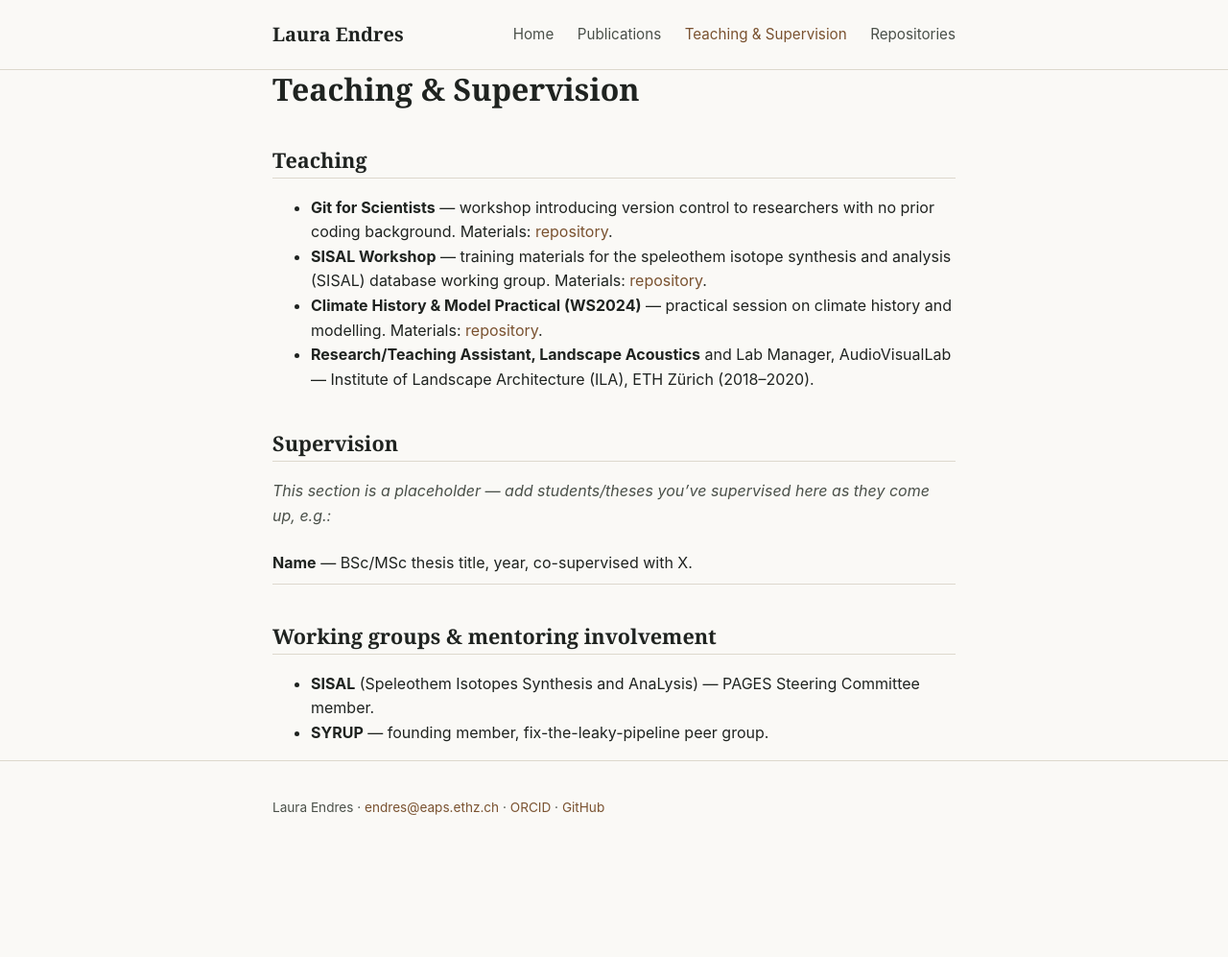
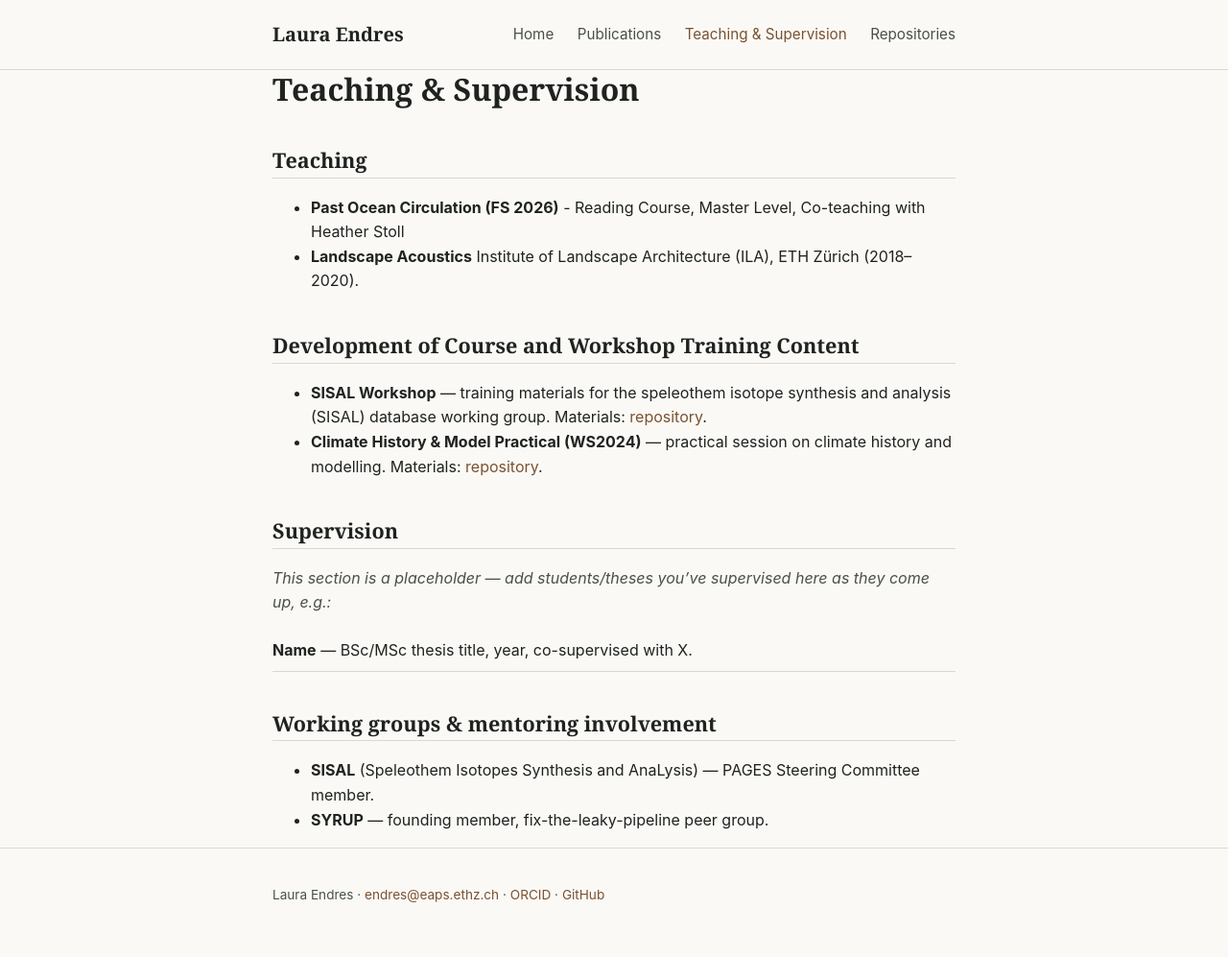
Before and after one commit to lrndrs/lrndrs.github.io, a Jekyll site: the page built from teaching.md, in a window 1280 px wide. Shown: the whole page at 96% size. Built offline with Jekyll 4.4.1, drawn with Linux system fonts in a browser that asks for light colours; before the commit the page ends 906 px from its top, so only the background shows below that.

Commit message:
Obfuscate email against scrapers; keep manual teaching.md edits
Email is no longer rendered as plain text/mailto in page HTML. It's
now assembled from character codes in assets/js/email-protect.js and
injected into data-protected-email placeholders at runtime, which
static harvesters won't pick up.

```diff
--- a/_config.yml
+++ b/_config.yml
@@ -4,7 +4,9 @@ description: >-
   Research on speleothem palaeoclimate archives, meltwater forcing of the AMOC,
   and Last Deglaciation climate dynamics. Climate Geology Group, ETH Zürich.
 author: Laura Endres
-email: endres@eaps.ethz.ch
+# Email is intentionally not stored here in plain text — it's obfuscated in
+# assets/js/email-protect.js and injected into <span data-protected-email>
+# elements at runtime to deter scrapers.
 url: "https://lrndrs.github.io"
 baseurl: ""
 
--- a/_layouts/default.html
+++ b/_layouts/default.html
@@ -27,11 +27,13 @@
   <footer class="site-footer">
     <div class="wrap">
       <p>
-        {{ site.author }} · <a href="mailto:{{ site.email }}">{{ site.email }}</a> ·
+        {{ site.author }} · <span data-protected-email></span> ·
         <a href="https://orcid.org/{{ site.orcid_id }}">ORCID</a> ·
         <a href="https://github.com/{{ site.github_user }}">GitHub</a>
       </p>
     </div>
   </footer>
+
+  <script src="{{ '/assets/js/email-protect.js' | relative_url }}"></script>
 </body>
 </html>
--- /dev/null
+++ b/assets/js/email-protect.js
@@ -0,0 +1,14 @@
+(function () {
+  // Email is stored as character codes (not plain text) so static scrapers
+  // reading page/JS source can't harvest it directly; it's only assembled
+  // and inserted into the DOM at runtime.
+  var codes = [101, 110, 100, 114, 101, 115, 64, 101, 97, 112, 115, 46, 101, 116, 104, 122, 46, 99, 104];
+  var email = String.fromCharCode.apply(null, codes);
+
+  document.querySelectorAll("[data-protected-email]").forEach(function (el) {
+    var a = document.createElement("a");
+    a.href = "mailto:" + email;
+    a.textContent = email;
+    el.replaceWith(a);
+  });
+})();
--- a/teaching.md
+++ b/teaching.md
@@ -8,14 +8,15 @@ permalink: /teaching/
 
 ## Teaching
 
-- **Git for Scientists** — workshop introducing version control to researchers
-  with no prior coding background. Materials: [repository](https://github.com/{{ site.github_user }}/website).
+- **Past Ocean Circulation (FS 2026)** - Reading Course, Master Level, Co-teaching with Heather Stoll
+- **Landscape Acoustics** Institute of Landscape Architecture (ILA), ETH Zürich (2018–2020).
+
+
+## Development of Course and Workshop Training Content
 - **SISAL Workshop** — training materials for the speleothem isotope synthesis
   and analysis (SISAL) database working group. Materials: [repository](https://github.com/{{ site.github_user }}/workshop_dev).
 - **Climate History & Model Practical (WS2024)** — practical session on
   climate history and modelling. Materials: [repository](https://github.com/{{ site.github_user }}/climate-history-model-practical-WS2024).
-- **Research/Teaching Assistant, Landscape Acoustics** and Lab Manager,
-  AudioVisualLab — Institute of Landscape Architecture (ILA), ETH Zürich (2018–2020).
 
 ## Supervision
 
```
Also changed, not shown: index.md (+1 -1 lines).
